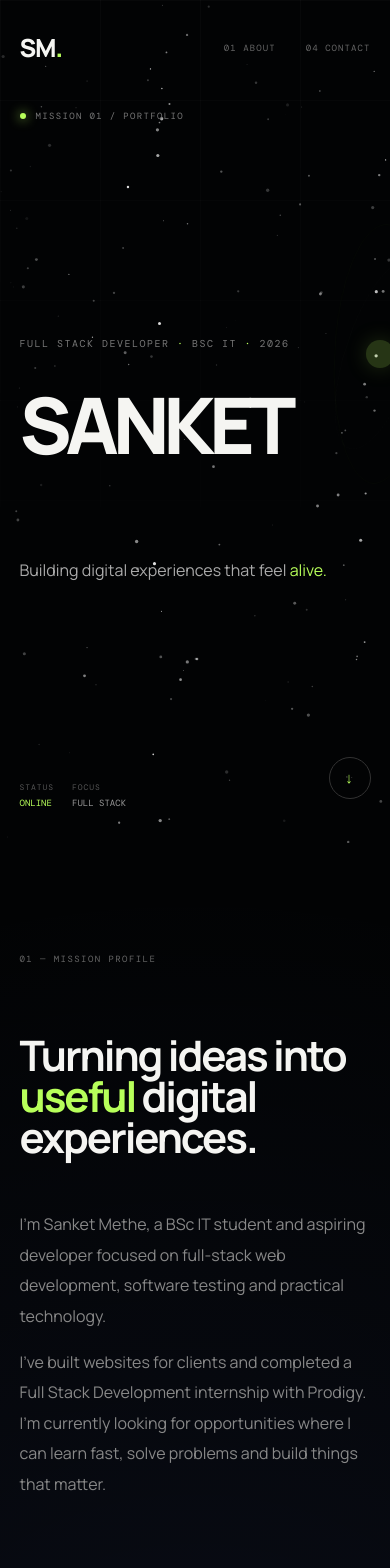
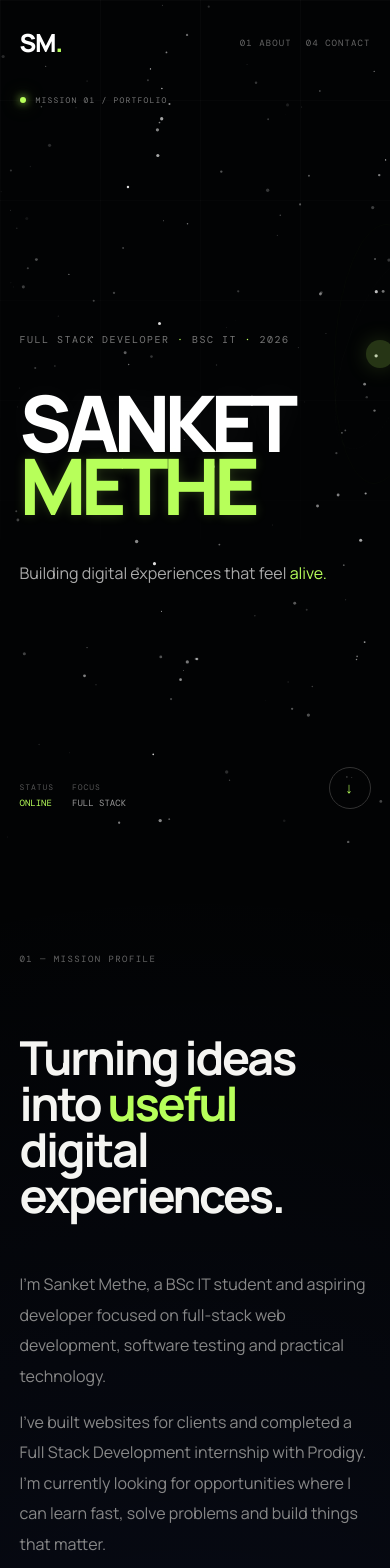
Before and after one commit to methesanket/sanket-methe-dev, a React (Vite) app: page / in a window 390 px wide. Shown: the top 1568 px of the page. Built offline with nearby package versions, Linux system fonts and the light colour scheme.

Commit message:
Update styles.css

```diff
--- a/src/styles.css
+++ b/src/styles.css
@@ -12,7 +12,7 @@ body {
   margin: 0;
   background: #020304;
   color: #f5f5f2;
-  font-family: "Manrope", sans-serif;
+  font-family: "Manrope", Arial, sans-serif;
 }
 
 a {
@@ -25,11 +25,15 @@ a {
   background:
     radial-gradient(
       circle at 50% 40%,
-      rgba(100, 130, 255, 0.08),
+      rgba(80, 110, 255, 0.08),
       transparent 35%
     ),
     #020304;
 }
+
+/* =========================
+   SPACE BACKGROUND
+========================= */
 
 .space-canvas {
   position: fixed;
@@ -48,12 +52,12 @@ a {
 
   background:
     linear-gradient(
-      rgba(255,255,255,0.025) 1px,
+      rgba(255, 255, 255, 0.025) 1px,
       transparent 1px
     ),
     linear-gradient(
       90deg,
-      rgba(255,255,255,0.025) 1px,
+      rgba(255, 255, 255, 0.025) 1px,
       transparent 1px
     );
 
@@ -62,9 +66,13 @@ a {
   mask-image: linear-gradient(
     to bottom,
     black,
-    transparent 80%
+    transparent 85%
   );
 }
+
+/* =========================
+   NAVIGATION
+========================= */
 
 nav {
   position: absolute;
@@ -72,26 +80,27 @@ nav {
   left: 0;
   right: 0;
 
+  z-index: 20;
+
   padding: 30px 5vw;
 
   display: flex;
+  align-items: center;
   justify-content: space-between;
-  align-items: center;
-
-  z-index: 20;
 }
 
 .logo {
+  color: #ffffff;
+  text-decoration: none;
+
   font-size: 25px;
   font-weight: 800;
-  text-decoration: none;
-  letter-spacing: -.05em;
+
+  letter-spacing: -0.05em;
 }
 
-.logo span,
-em {
+.logo span {
   color: #b7ff5a;
-  font-style: normal;
 }
 
 .navlinks {
@@ -101,20 +110,25 @@ em {
 
 .navlinks a {
   color: #666;
+
   text-decoration: none;
 
   font-family: "DM Mono", monospace;
   font-size: 9px;
 
   text-transform: uppercase;
-  letter-spacing: .12em;
+  letter-spacing: 0.12em;
 
-  transition: color .25s ease;
+  transition: color 0.25s ease;
 }
 
 .navlinks a:hover {
   color: #b7ff5a;
 }
+
+/* =========================
+   HERO
+========================= */
 
 .hero {
   min-height: 100vh;
@@ -126,11 +140,13 @@ em {
   justify-content: center;
 
   position: relative;
+
   z-index: 5;
 }
 
 .mission-label {
   position: absolute;
+
   top: 110px;
   left: 5vw;
 
@@ -142,7 +158,8 @@ em {
 
   font-family: "DM Mono", monospace;
   font-size: 9px;
-  letter-spacing: .15em;
+
+  letter-spacing: 0.15em;
 }
 
 .live-dot {
@@ -153,7 +170,9 @@ em {
 
   background: #b7ff5a;
 
-  box-shadow: 0 0 12px #b7ff5a;
+  box-shadow:
+    0 0 8px #b7ff5a,
+    0 0 18px rgba(183, 255, 90, 0.5);
 }
 
 .hero-content {
@@ -167,12 +186,16 @@ em {
   font-family: "DM Mono", monospace;
   font-size: 10px;
 
-  letter-spacing: .15em;
+  letter-spacing: 0.15em;
 }
 
 .eyebrow span {
   color: #b7ff5a;
 }
+
+/* =========================
+   NAME
+========================= */
 
 .hero-title {
   margin: 45px 0;
@@ -180,30 +203,54 @@ em {
   display: flex;
   flex-direction: column;
 
+  position: relative;
+
   font-size: clamp(70px, 15vw, 210px);
 
-  line-height: .76;
+  line-height: 0.76;
 
-  letter-spacing: -.08em;
+  letter-spacing: -0.08em;
 
   font-weight: 800;
+
+  z-index: 5;
 }
 
 .hero-title span {
   display: block;
+
+  white-space: nowrap;
 }
 
+.hero-title span:first-child {
+  color: #ffffff;
+
+  text-shadow:
+    0 0 30px rgba(255, 255, 255, 0.05);
+}
+
+/*
+   METHE
+   Bright green so surname
+   is always clearly visible.
+*/
+
 .hero-title .outline {
-  color: transparent;
+  color: #b7ff5a;
 
-  -webkit-text-stroke: 1px #666;
+  -webkit-text-stroke: 0;
 
-  transition: .4s ease;
+  text-shadow:
+    0 0 15px rgba(183, 255, 90, 0.2),
+    0 0 40px rgba(183, 255, 90, 0.08);
 }
 
 .hero-title .outline:hover {
-  color: #b7ff5a;
-  -webkit-text-stroke-color: #b7ff5a;
+  color: #d2ff9b;
+
+  text-shadow:
+    0 0 20px rgba(183, 255, 90, 0.5),
+    0 0 60px rgba(183, 255, 90, 0.2);
 }
 
 .hero-subtitle {
@@ -212,7 +259,18 @@ em {
   color: #aaa;
 
   font-size: clamp(16px, 2vw, 23px);
+
+  line-height: 1.5;
 }
+
+.hero-subtitle em {
+  color: #b7ff5a;
+  font-style: normal;
+}
+
+/* =========================
+   ORBIT
+========================= */
 
 .orbit-system {
   position: absolute;
@@ -225,7 +283,7 @@ em {
 
   transform: translateY(-50%);
 
-  opacity: .55;
+  opacity: 0.55;
 
   pointer-events: none;
 }
@@ -235,19 +293,19 @@ em {
 
   inset: 0;
 
-  border: 1px solid rgba(183,255,90,.18);
+  border: 1px solid rgba(183, 255, 90, 0.18);
 
   border-radius: 50%;
 
-  transform: rotate(20deg) scaleY(.35);
+  transform: rotate(20deg) scaleY(0.35);
 }
 
 .orbit-ring.reverse {
   inset: 12%;
 
-  border-color: rgba(255,255,255,.12);
+  border-color: rgba(255, 255, 255, 0.12);
 
-  transform: rotate(-20deg) scaleY(.35);
+  transform: rotate(-20deg) scaleY(0.35);
 }
 
 .planet {
@@ -266,9 +324,13 @@ em {
   background: #b7ff5a;
 
   box-shadow:
-    0 0 20px rgba(183,255,90,.8),
-    0 0 70px rgba(183,255,90,.25);
+    0 0 20px rgba(183, 255, 90, 0.8),
+    0 0 70px rgba(183, 255, 90, 0.25);
 }
+
+/* =========================
+   MISSION DATA
+========================= */
 
 .mission-data {
   position: absolute;
@@ -286,6 +348,7 @@ em {
 .mission-data div {
   display: flex;
   flex-direction: column;
+
   gap: 5px;
 }
 
@@ -294,7 +357,8 @@ em {
 
   font-family: "DM Mono", monospace;
   font-size: 8px;
-  letter-spacing: .12em;
+
+  letter-spacing: 0.12em;
 }
 
 .mission-data strong {
@@ -302,12 +366,17 @@ em {
 
   font-family: "DM Mono", monospace;
   font-size: 9px;
+
   font-weight: 400;
 }
 
 .mission-data div:first-child strong {
   color: #b7ff5a;
 }
+
+/* =========================
+   SCROLL
+========================= */
 
 .scroll-indicator {
   position: absolute;
@@ -317,16 +386,17 @@ em {
 
   display: flex;
   align-items: center;
+
   gap: 15px;
-
-  text-decoration: none;
 
   color: #666;
 
   font-family: "DM Mono", monospace;
   font-size: 8px;
 
-  letter-spacing: .12em;
+  letter-spacing: 0.12em;
+
+  text-decoration: none;
 }
 
 .scroll-indicator b {
@@ -337,12 +407,28 @@ em {
   place-items: center;
 
   border: 1px solid #333;
+
   border-radius: 50%;
 
   color: #b7ff5a;
 
   font-size: 15px;
+
+  transition:
+    background 0.25s ease,
+    transform 0.25s ease;
 }
+
+.scroll-indicator:hover b {
+  background: #b7ff5a;
+  color: #020304;
+
+  transform: translateY(4px);
+}
+
+/* =========================
+   SECTIONS
+========================= */
 
 .section {
   max-width: 1500px;
@@ -352,6 +438,7 @@ em {
   padding: 160px 5vw;
 
   position: relative;
+
   z-index: 5;
 }
 
@@ -361,7 +448,7 @@ em {
   font-family: "DM Mono", monospace;
   font-size: 9px;
 
-  letter-spacing: .16em;
+  letter-spacing: 0.16em;
 }
 
 .aboutgrid {
@@ -380,9 +467,16 @@ em {
 
   font-size: clamp(42px, 6vw, 88px);
 
-  line-height: .98;
+  line-height: 0.98;
 
-  letter-spacing: -.05em;
+  letter-spacing: -0.05em;
+}
+
+.aboutgrid h2 em,
+.big em {
+  color: #b7ff5a;
+
+  font-style: normal;
 }
 
 .aboutgrid p {
@@ -392,6 +486,10 @@ em {
 
   font-size: 16px;
 }
+
+/* =========================
+   PROJECTS
+========================= */
 
 .project {
   padding: 45px 0;
@@ -404,7 +502,11 @@ em {
 
   border-top: 1px solid #222;
 
-  transition: .35s ease;
+  align-items: start;
+
+  transition:
+    padding-left 0.35s ease,
+    border-color 0.35s ease;
 }
 
 .project:first-of-type {
@@ -421,15 +523,22 @@ em {
   color: #555;
 
   font-family: "DM Mono", monospace;
+
   font-size: 10px;
 }
 
 .project h3 {
   margin: 0 0 18px;
 
+  color: #f5f5f2;
+
   font-size: clamp(30px, 4vw, 62px);
 
-  letter-spacing: -.04em;
+  line-height: 1;
+
+  letter-spacing: -0.04em;
+
+  transition: color 0.3s ease;
 }
 
 .project:hover h3 {
@@ -445,11 +554,24 @@ em {
 }
 
 .arrow {
+  color: #777;
+
   font-size: 25px;
+
+  transition:
+    color 0.3s ease,
+    transform 0.3s ease;
+}
+
+.project:hover .arrow {
+  color: #b7ff5a;
+
+  transform: translate(5px, -5px);
 }
 
 .tags {
   display: flex;
+
   flex-wrap: wrap;
 
   gap: 8px;
@@ -471,6 +593,10 @@ em {
   font-weight: 400;
 }
 
+/* =========================
+   SKILLS
+========================= */
+
 .skills {
   margin-top: 65px;
 
@@ -490,13 +616,18 @@ em {
 
   border-bottom: 1px solid #222;
 
+  color: #eee;
+
   font-size: clamp(20px, 3vw, 38px);
 
-  transition: .3s ease;
+  transition:
+    padding-left 0.3s ease,
+    color 0.3s ease;
 }
 
 .skills div:hover {
   padding-left: 15px;
+
   color: #b7ff5a;
 }
 
@@ -504,8 +635,13 @@ em {
   color: #555;
 
   font-family: "DM Mono", monospace;
+
   font-size: 9px;
 }
+
+/* =========================
+   CONTACT
+========================= */
 
 .contact {
   padding: 170px 5vw 100px;
@@ -513,6 +649,7 @@ em {
   border-top: 1px solid #222;
 
   position: relative;
+
   z-index: 5;
 }
 
@@ -521,12 +658,20 @@ em {
 
   font-size: clamp(65px, 12vw, 170px);
 
-  line-height: .8;
+  line-height: 0.8;
 
-  letter-spacing: -.07em;
+  letter-spacing: -0.07em;
+}
+
+.contact h2 em {
+  color: #b7ff5a;
+
+  font-style: normal;
 }
 
 .email {
+  color: #eee;
+
   font-family: "DM Mono", monospace;
 
   font-size: clamp(15px, 2vw, 24px);
@@ -536,6 +681,16 @@ em {
   border-bottom: 1px solid #444;
 
   padding-bottom: 8px;
+
+  transition:
+    color 0.25s ease,
+    border-color 0.25s ease;
+}
+
+.email:hover {
+  color: #b7ff5a;
+
+  border-color: #b7ff5a;
 }
 
 .social {
@@ -553,16 +708,22 @@ em {
 
   font-size: 10px;
 
+  text-decoration: none;
+
   text-transform: uppercase;
 
-  text-decoration: none;
+  letter-spacing: 0.12em;
 
-  letter-spacing: .12em;
+  transition: color 0.25s ease;
 }
 
 .social a:hover {
   color: #b7ff5a;
 }
+
+/* =========================
+   FOOTER
+========================= */
 
 footer {
   padding: 30px 5vw;
@@ -579,8 +740,16 @@ footer {
 
   font-size: 8px;
 
-  letter-spacing: .1em;
+  letter-spacing: 0.1em;
+
+  position: relative;
+
+  z-index: 5;
 }
+
+/* =========================
+   TABLET
+========================= */
 
 @media (max-width: 800px) {
   .orbit-system {
@@ -589,7 +758,7 @@ footer {
 
     right: -100px;
 
-    opacity: .3;
+    opacity: 0.3;
   }
 
   .mission-data {
@@ -597,7 +766,19 @@ footer {
   }
 }
 
+/* =========================
+   MOBILE
+========================= */
+
 @media (max-width: 600px) {
+  nav {
+    padding: 25px 5vw;
+  }
+
+  .navlinks {
+    gap: 14px;
+  }
+
   .navlinks a:nth-child(2),
   .navlinks a:nth-child(3) {
     display: none;
@@ -605,11 +786,45 @@ footer {
 
   .hero {
     min-height: 100svh;
+
     padding-top: 130px;
   }
 
+  .mission-label {
+    top: 95px;
+
+    font-size: 8px;
+  }
+
   .hero-title {
-    font-size: clamp(60px, 20vw, 100px);
+    margin: 45px 0;
+
+    font-size: clamp(
+      60px,
+      20vw,
+      105px
+    );
+
+    line-height: 0.8;
+
+    letter-spacing: -0.075em;
+  }
+
+  .hero-title span {
+    white-space: nowrap;
+  }
+
+  .hero-title .outline {
+    color: #b7ff5a;
+
+    -webkit-text-stroke: 0;
+
+    text-shadow:
+      0 0 12px rgba(183, 255, 90, 0.2);
+  }
+
+  .hero-subtitle {
+    font-size: 16px;
   }
 
   .orbit-system {
@@ -620,15 +835,25 @@ footer {
 
     top: 42%;
 
-    opacity: .2;
+    opacity: 0.2;
   }
 
   .mission-data {
+    left: 5vw;
+
     bottom: 35px;
+
+    gap: 18px;
   }
 
   .mission-data div:nth-child(2) {
     display: none;
+  }
+
+  .scroll-indicator {
+    right: 5vw;
+
+    bottom: 35px;
   }
 
   .scroll-indicator span {
@@ -637,11 +862,17 @@ footer {
 
   .aboutgrid {
     grid-template-columns: 1fr;
+
     gap: 35px;
   }
 
   .section {
     padding: 100px 5vw;
+  }
+
+  .aboutgrid h2,
+  .big {
+    font-size: clamp(42px, 12vw, 70px);
   }
 
   .project {
@@ -658,30 +889,57 @@ footer {
     font-size: 29px;
   }
 
+  .project p {
+    font-size: 14px;
+  }
+
   .skills {
     grid-template-columns: 1fr;
+  }
+
+  .skills div {
+    font-size: 25px;
   }
 
   .contact {
     padding: 110px 5vw 80px;
   }
 
+  .contact h2 {
+    margin: 55px 0;
+
+    font-size: clamp(
+      60px,
+      17vw,
+      110px
+    );
+  }
+
   .social {
     margin-top: 55px;
+
+    flex-wrap: wrap;
   }
 
   footer {
     flex-direction: column;
+
     gap: 15px;
   }
 }
+
+/* =========================
+   REDUCED MOTION
+========================= */
 
 @media (prefers-reduced-motion: reduce) {
   html {
     scroll-behavior: auto;
   }
 
-  * {
+  *,
+  *::before,
+  *::after {
     animation: none !important;
     transition: none !important;
   }
```
